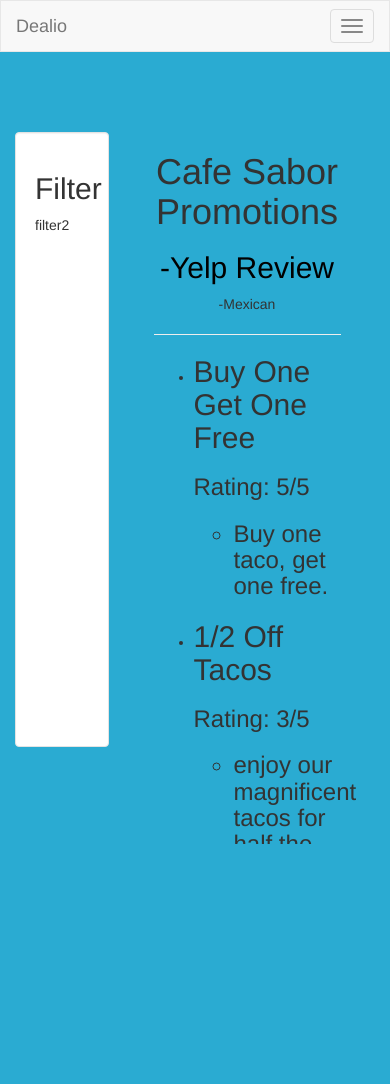
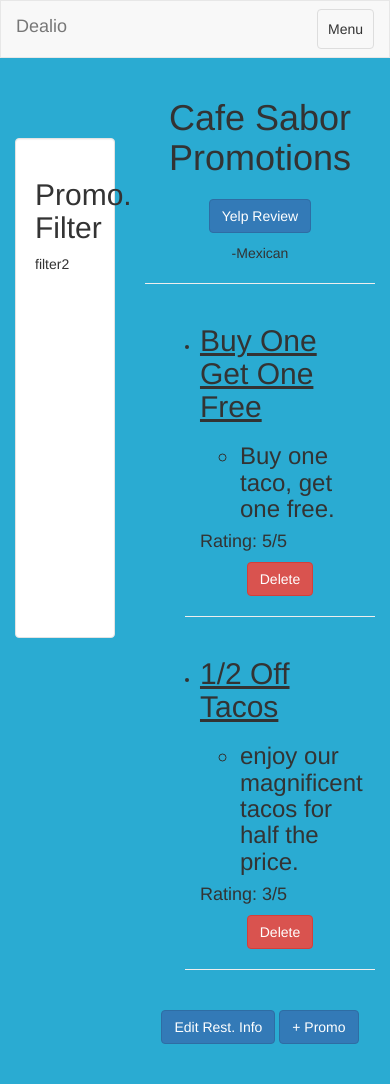
Before and after one commit to thomasrizzo96/Dealio, a Django app: page /promotions/1/ in a window 390 px wide. Before the commit the page ends 844 px from the top, so only its background shows below. Run offline with Django 3.2, Linux system fonts and the light colour scheme; data comes from the database, SQL or seed files in the repository; some libraries are stand-ins or nearby versions.

Commit message:
Manually added the changes from thomas' repo

```diff
--- a/dealioApp/models.py
+++ b/dealioApp/models.py
@@ -17,10 +17,16 @@ class Promotion(models.Model):
         )
          ),
     )
-    rating = models.CharField(max_length=1, choices=STARS, unique=True)
+    rating = models.CharField(max_length=1, choices=STARS, default=1)
 
     def __str__(self):
         return self.title
+    def set_title(self, title):
+        self.title = title
+    def set_description(self, desc):
+        self.description = desc
+    def set_rating(self, rating):
+        self.rating = rating
 
 
 class Restaurant(models.Model):
@@ -52,6 +58,9 @@ class Restaurant(models.Model):
     def getCategory(self):
         return self.category
 
+    def addPromo(self, promo):
+        self.proms.add(promo)
+
     def getPromotions(self):
         promos = []
         for i in range(0,self.proms.count()):
@@ -69,7 +78,7 @@ class Restaurant(models.Model):
 
 class Owner(models.Model):
     restaurants = models.ManyToManyField(Restaurant)
-    owner_id = models.CharField(max_length = 25, unique=True)
+    owner_id = models.CharField(max_length=25, unique=True)
 
     def __str__(self):
         return self.owner_id
--- a/dealioApp/templates/dealioApp/home.html
+++ b/dealioApp/templates/dealioApp/home.html
@@ -15,9 +15,7 @@
     <div class="navbar-header">
       <button type="button" class="navbar-toggle collapsed" data-toggle="collapse" data-target="#bs-example-navbar-collapse-1" aria-expanded="false">
         <span class="sr-only">Toggle navigation</span>
-        <span class="icon-bar"></span>
-        <span class="icon-bar"></span>
-        <span class="icon-bar"></span>
+        <span>Menu</span>
       </button>
       <a class="navbar-brand" href="/">Dealio</a>
     </div>
@@ -27,44 +25,20 @@
       <ul class="nav navbar-nav">
         <li><a href="/restaurants">Restaurants</a></li>
           <li><a href="{% url 'restaurant-add' %}">Create Rest.</a></li>
-        <li><a href="/ownerSignUp">Business Owner Sign Up</a></li>
-        <li><a href="/ownerLogin">Business Owner Login</a></li>
-        <li><a href="/ownerLogout">Business Owner Logout</a></li>
         <li><a href="/admin">Admin Login</a></li>
       </ul>
-      <form class="navbar-form navbar-left">
-        <div class="form-group">
-          <input type="text" class="form-control" placeholder="City, State / Zip">
-        </div>
-        <button type="submit" class="btn btn-default">Find Deals</button>
-      </form>
+
     </div><!-- /.navbar-collapse -->
   </div><!-- /.container-fluid -->
 </nav>
 
 </head>
 
-<body style = "background-color: #2aabd2;">
-    <div class = "container-fluid" style = "position: fixed;height: 90%; width: 95%">
-      <div class = "row" style = "position: inherit; height: inherit; width: inherit">
-        <div class = "col-xs-4 col-sm-4 col-md-2 col-lg-2" style = "height: inherit;">
-          <br><br><br>
-          <div class="well bs-sidebar" id="sidebar" style="background-color:#fff; height: inherit"  >
-              <ul class="nav nav-pills nav-stacked">
-                  <li><h2>Filter</h2></li>
-                  <li>filter2</li>
-                  <li> </li>
-                  <li> </li>
-                  <li> </li>
-
-              </ul>
-          </div> <!--well bs-sidebar affix-->
-
-        </div>
-      <div class ="col-xs-8 col-sm-8 col-md-10 col-lg-10" align = "center">
-      <br><br><br>
+<body style = "background-color: #2aabd2; overflow-y: scroll;">
     {% block content %}
-
+    <div class = "container-fluid">
+      <div class="row">
+          <div align = "center" style="horiz-align: center; padding-top: 15%;">
               <h1>Welcome to Dealio!</h1>
               <h1>Let's get started</h1>
               <br>
@@ -74,11 +48,10 @@
                 <button type="submit" class="btn btn-default">Find Deals</button>
 
               </form>
-      {% endblock %}
-
             </div>
           </div>
     </div>
+    {% endblock %}
 </body>
 
 
--- a/dealioApp/templates/dealioApp/promotions.html
+++ b/dealioApp/templates/dealioApp/promotions.html
@@ -8,24 +8,58 @@
 
 <body style = "background-color: #2aabd2">
   {% block content %}
-  <div class="container-fluid" >
+  <div class="container-fluid">
+    <div class="row">
+        <div class = "col-xs-4 col-sm-4 col-md-2 col-lg-2">
+          <br><br><br>
+          <div class="well bs-sidebar" id="sidebar" style="background-color:#fff; height: 500px;"  >
+              <ul class="nav nav-pills nav-stacked">
+                  <li><h2> Promo. Filter</h2></li>
+                  <li>filter2</li>
+                  <li> </li>
+                  <li> </li>
+                  <li> </li>
 
+              </ul>
+          </div> <!--well bs-sidebar affix-->
+        </div>
+        <div class="col-xs-8 col-sm-8 col-md-10 col-lg-10" align = "center">
             <h1>{{restaurant.name}} Promotions</h1>
-      <h2><a href="{{restaurant.review_link}}" style="color:black" target="_blank">-Yelp Review</a></h2>
+        <h2><a class = "btn btn-primary"href="{{restaurant.review_link}}">Yelp Review</a></h2>
         <p> -{{ restaurant.getCategory }}</p>
         <hr>
         <ul style="text-align: left">
             {% for promo in restaurant.getPromotions %}
-            <li><h2>{{promo.title}}</h2></li>
-            <h3>Rating: {{ promo.rating }}/5</h3>
+                <div class="container">
+                    <div class="row">
+                        <div class="col-lg-5">
+                            <li><h2><u>{{promo.title}}</u></h2>
                             <ul>
                                 <h3><li>{{promo.description}}</li></h3>
                             </ul>
+                        </div>
+                        <div class = "col-lg-3">
+                            <h4>Rating: {{ promo.rating }}/5</h4>
+                        </div>
+                        <div class="col-lg-4" align = "center">
+                            <a class = "btn btn-danger" href = {% url 'promotion-delete' promo.id %}>Delete</a>
+                        </div>
+                    </div>
+                </div>
+                <hr>
             {% endfor %}
         </ul>
-      <hr><br>
+        <br>
         <a href="{% url 'restaurant-update' restaurant.id %}" class="btn btn-primary" role="button">Edit Rest. Info</a>
-  {% endblock %}
+        <a href="{% url 'addPromo' restaurant.id %}" class="btn btn-primary" role="button">+ Promo</a><br><br><br>
+        </div>
     </div>
 
+  </div>
+  {% endblock %}
+
+
 </body>
+
+
+</html>
--- a/dealioApp/urls.py
+++ b/dealioApp/urls.py
@@ -7,6 +7,8 @@ urlpatterns = [
     url(r'^$', views.index, name='index'),
     url(r'^restaurants$', views.restaurants, name='restaurants'),
     url(r'^promotions/(?P<restaurant_id>\d+)/$', views.promotions, name='promotions'),#this uses a named group for regex
+    url(r'^addPromo/(?P<restaurant_id>\d+)/$', views.add_promo, name='addPromo'),
+    url(r'^promotion_confirm_delete/(?P<pk>\d+)/$', views.delete_promo.as_view(), name='promotion-delete'),
     url(r'^restaurant/add/$', views.RestaurantCreate.as_view(), name='restaurant-add'),
     url(r'^restaurant/(?P<pk>\d+)/$', views.RestaurantUpdate.as_view(), name='restaurant-update'),
     url(r'^ownerSignUp$', views.ownerSignUp, name ='ownerSignUp'),
--- a/dealioApp/views.py
+++ b/dealioApp/views.py
@@ -1,5 +1,10 @@
 from django.shortcuts import render
 from dealioApp.models import Restaurant
+from dealioApp.models import Promotion
+from django.http import HttpResponseRedirect
+from django.views.generic.edit import CreateView, UpdateView, DeleteView
+from django.urls import reverse_lazy
+from dealioApp.forms import addPromo
 from django.views.generic.edit import CreateView, UpdateView
 # Create your views here.
 
@@ -22,11 +27,28 @@ def ownerSignUp(request):
 
 class RestaurantCreate(CreateView):
     model = Restaurant
-    fields = ['name', 'proms', 'category', 'review_link']
+    fields = ['name', 'category', 'review_link']
 
 class RestaurantUpdate(UpdateView):
     model = Restaurant
-    fields = ['name', 'proms', 'category', 'review_link']
+    fields = ['name', 'category', 'review_link']
 
 def placefinder(request):
     return render(request, 'dealioApp/placefinder.html')
+
+def add_promo(request, restaurant_id):
+    restaurant = Restaurant.objects.get(id=restaurant_id)
+    if request.method == 'POST':
+        # create a form instance and populate it with data from the request
+        form = addPromo(request.POST)
+        if form.is_valid():
+            newPromo = form.save()
+            restaurant.addPromo(newPromo)
+        return HttpResponseRedirect('/promotions/' + restaurant_id)
+    else:
+        form = addPromo()
+    return render(request, 'dealioApp/addPromo.html', {'form':form})
+
+class delete_promo(DeleteView):
+    model = Promotion
+    success_url = reverse_lazy('restaurants')
```
Also changed, not shown: dealioApp/templates/dealioApp/promotion_form.html (deleted, +0 -41 lines), dealioApp/templates/dealioApp/restaurant_form.html (+28 -11 lines), dealioApp/templates/dealioApp/restaurants.html (+20 -4 lines). Lines whose indentation alone changed are shown as unchanged.
